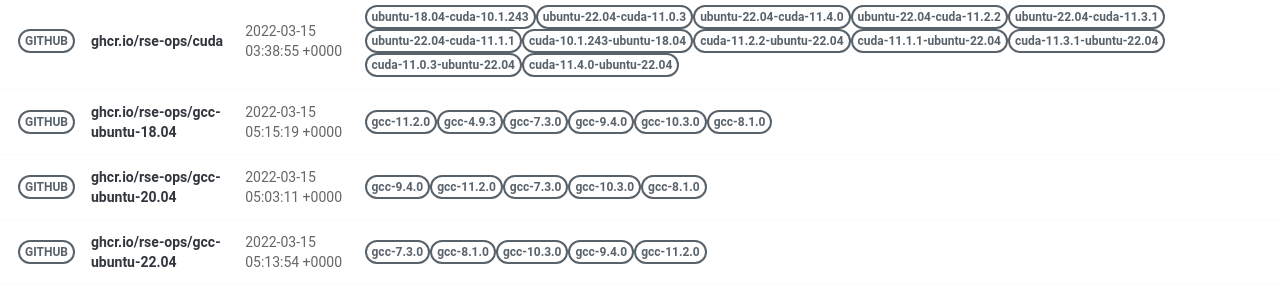
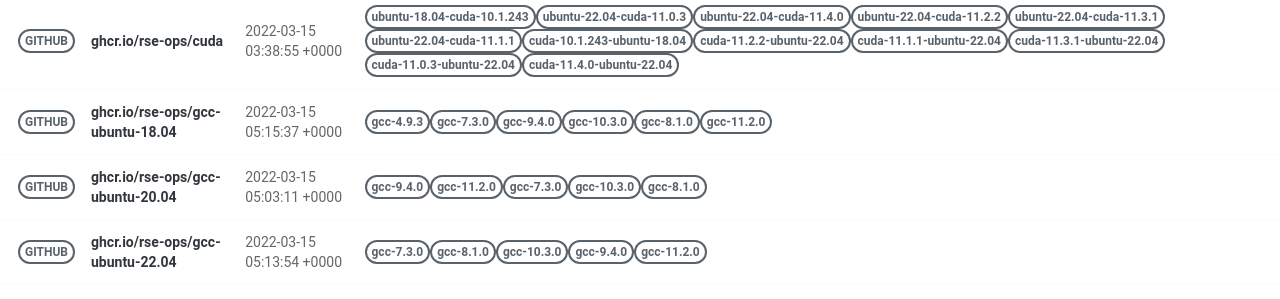
Before and after one commit to rse-ops/docker-images, a Jekyll site: the page built from pages/index.md, in a window 1280 px wide. Shown: the part 502-801 px from the top of the page. Built offline with Jekyll 4.4.1, drawn with Linux system fonts in a browser that asks for light colours; nearby versions of some CDN libraries.

Commit message:
Automated push to update library 2022-03-15

```diff
--- a/_library/ghcr.io-rse-ops-gcc-ubuntu-18.04.md
+++ b/_library/ghcr.io-rse-ops-gcc-ubuntu-18.04.md
@@ -1,14 +1,11 @@
 ---
 layout: container
 name: ghcr.io/rse-ops/gcc-ubuntu-18.04
-updated_at: 2022-03-15 05:15:19.484783
+updated_at: 2022-03-15 05:15:37.398207
 
 
 container_url: https://github.com/orgs/rse-ops/packages/container/package/gcc-ubuntu-18.04
 versions:
- - tag: gcc-11.2.0
-   dockerfile: https://github.com/rse-ops/docker-images/blob/main/ubuntu/gcc/Dockerfile
-   manifest: https://crane.ggcr.dev/manifest/ghcr.io/rse-ops/gcc-ubuntu-18.04:gcc-11.2.0
  - tag: gcc-4.9.3
    dockerfile: https://github.com/rse-ops/docker-images/blob/main/ubuntu/gcc/Dockerfile
    manifest: https://crane.ggcr.dev/manifest/ghcr.io/rse-ops/gcc-ubuntu-18.04:gcc-4.9.3
```
Also changed, not shown: other parts of _library/ghcr.io-rse-ops-gcc-ubuntu-18.04.md (+3 -0 lines).
